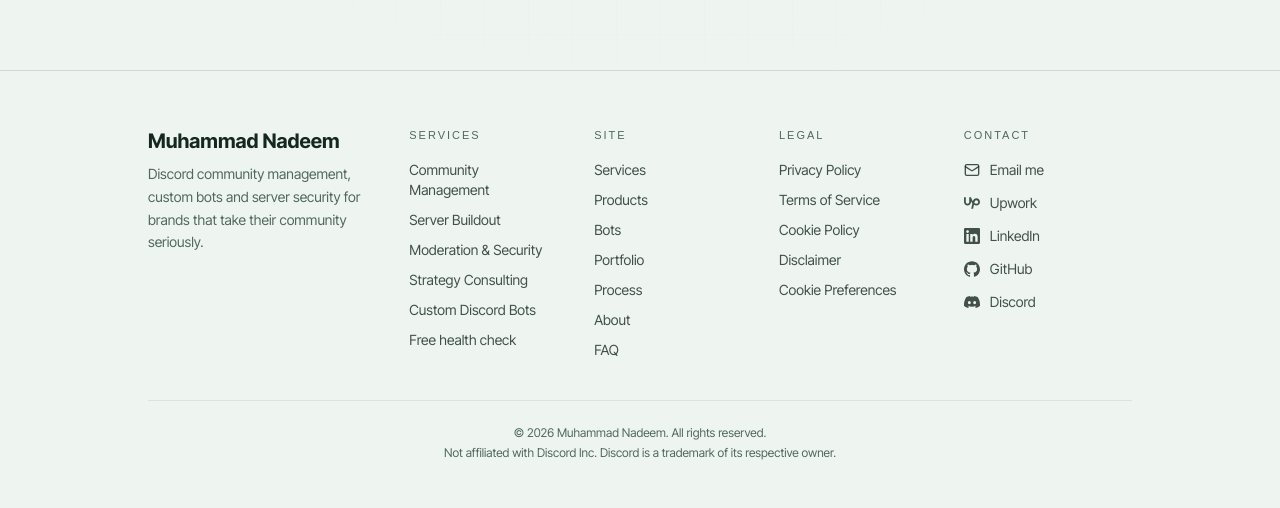
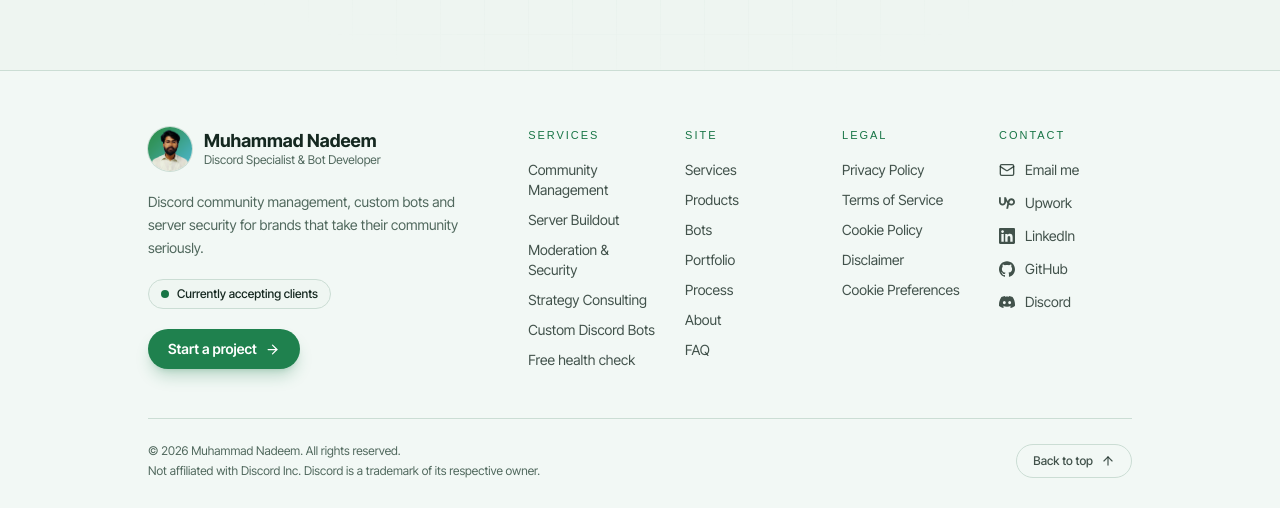
Before and after one commit to mdevvx/Muhammad-Nadeem-Portfolio, a Next.js app: page /health-check in a window 1280 px wide. Shown: the part 934-1442 px from the top of the page. Built offline with nearby package versions, Linux system fonts and the light colour scheme; no server answers; a web font is replaced by a local one.

Commit message:
style: redesign footer with brand block, availability pill, CTA and back-to-top

```diff
--- a/src/app/layout.tsx
+++ b/src/app/layout.tsx
@@ -48,7 +48,7 @@ export const viewport: Viewport = {
 };
 
 // Runs before paint so the saved theme is applied without a flash.
-const themeScript = `(function(){document.documentElement.classList.add("js");try{var t=localStorage.getItem("theme");if(t==="light"||t==="dark"){document.documentElement.setAttribute("data-theme",t)}}catch(e){}})();`;
+const themeScript = `(function(){document.documentElement.classList.add("js");try{var t=localStorage.getItem("theme-v2");if(t==="light"||t==="dark"){document.documentElement.setAttribute("data-theme",t)}}catch(e){}})();`;
 
 export default function RootLayout({ children }: { children: React.ReactNode }) {
   return (
--- a/src/components/Footer.tsx
+++ b/src/components/Footer.tsx
@@ -1,5 +1,6 @@
+import Image from "next/image";
 import Link from "next/link";
-import { Mail } from "lucide-react";
+import { ArrowRight, ArrowUp, Mail } from "lucide-react";
 import CookiePrefsButton from "./CookiePrefsButton";
 import { DiscordIcon, GitHubIcon, LinkedInIcon, UpworkIcon } from "./SocialIcons";
 import { links, nav, profile, services, botService } from "@/lib/site";
@@ -11,30 +12,59 @@ const socials = [
   { label: "Discord", href: links.discord, Icon: DiscordIcon },
 ].filter((s) => s.href);
 
-export default function Footer() {
-  return (
-    <footer className="border-t border-line px-4 pb-8 pt-14 print:hidden">
-      {/* Same outer width as the header pill (max-w-5xl, 16px gutters) so both edges line up. */}
-      <div className="mx-auto max-w-5xl px-5">
-      <div className="grid grid-cols-2 gap-x-8 gap-y-10 md:grid-cols-[1.5fr_1fr_1fr_1fr_1.1fr]">
-        <div className="col-span-2 md:col-span-1">
-          <p className="font-display text-xl font-bold">{profile.siteName}</p>
-          <p className="mt-2 max-w-xs text-sm leading-relaxed text-muted">
-            Discord community management, custom bots and server security for brands that take their community seriously.
-          </p>
-        </div>
-
-        <FooterCol title="Services" items={[...services.map((s) => ({ label: s.title, href: "/#services" })), { label: botService.title, href: "/#services" }, { label: "Free health check", href: "/health-check" }]} />
-        <FooterCol title="Site" items={nav.map((n) => ({ label: n.label, href: `/${n.href}` }))} />
-        <div className="min-w-0">
-          <p className="font-mono text-[11px] uppercase tracking-[0.18em] text-muted">Legal</p>
-          <ul className="mt-4 space-y-2.5 text-sm">
-            {[
+const legal = [
   { label: "Privacy Policy", href: "/privacy" },
   { label: "Terms of Service", href: "/terms" },
   { label: "Cookie Policy", href: "/cookies" },
   { label: "Disclaimer", href: "/disclaimer" },
-            ].map((l) => (
+];
+
+export default function Footer() {
+  return (
+    <footer className="border-t border-line bg-surface/50 print:hidden">
+      {/* Same width as the header pill (max-w-5xl) so the edges line up. */}
+      <div className="mx-auto max-w-5xl px-5 pb-8 pt-14">
+        <div className="grid gap-12 lg:grid-cols-[1.1fr_2fr]">
+          <div>
+            <div className="flex items-center gap-3">
+              <Image src="/avatar.jpg" alt="" width={44} height={44} className="h-11 w-11 rounded-full object-cover ring-1 ring-line" />
+              <div>
+                <p className="font-display text-lg font-bold leading-tight">{profile.siteName}</p>
+                <p className="text-xs text-muted">{profile.role}</p>
+              </div>
+            </div>
+            <p className="mt-5 max-w-xs text-sm leading-relaxed text-muted">
+              Discord community management, custom bots and server security for brands that take their community seriously.
+            </p>
+            <p className="mt-5 inline-flex items-center gap-2 rounded-full border border-line bg-bg/60 px-3 py-1.5 text-xs font-medium">
+              <span className="relative flex h-2 w-2" aria-hidden="true">
+                <span className="absolute inline-flex h-full w-full animate-ping rounded-full bg-accent opacity-60" />
+                <span className="relative inline-flex h-2 w-2 rounded-full bg-accent" />
+              </span>
+              Currently accepting clients
+            </p>
+            <div className="mt-5">
+              <Link href="/#contact" data-track="cta_start_project" data-track-label="footer" className="btn-primary px-5 py-2.5">
+                Start a project <ArrowRight size={15} />
+              </Link>
+            </div>
+          </div>
+
+          <div className="grid grid-cols-2 gap-x-6 gap-y-10 sm:grid-cols-4">
+            <Col
+              title="Services"
+              items={[
+                ...services.map((s) => ({ label: s.title, href: "/#services" })),
+                { label: botService.title, href: "/#services" },
+                { label: "Free health check", href: "/health-check" },
+              ]}
+            />
+            <Col title="Site" items={nav.map((n) => ({ label: n.label, href: `/${n.href}` }))} />
+
+            <div className="min-w-0">
+              <Heading>Legal</Heading>
+              <ul className="mt-4 space-y-2.5 text-sm">
+                {legal.map((l) => (
                   <li key={l.href}>
                     <Link href={l.href} className="text-fg/80 transition hover:text-accent">
                       {l.label}
@@ -46,8 +76,9 @@ export default function Footer() {
                 </li>
               </ul>
             </div>
+
             <div className="min-w-0">
-          <p className="font-mono text-[11px] uppercase tracking-[0.18em] text-muted">Contact</p>
+              <Heading>Contact</Heading>
               <ul className="mt-4 space-y-2.5 text-sm">
                 <li>
                   <ContactLink href={`mailto:${profile.email}`} label="Email me">
@@ -64,36 +95,41 @@ export default function Footer() {
               </ul>
             </div>
           </div>
+        </div>
 
-      <div className="mt-10 border-t border-line/60 pt-6 text-center text-xs text-muted">
-        <p>© {new Date().getFullYear()} {profile.name}. All rights reserved.</p>
+        <div className="mt-12 flex flex-col gap-3 border-t border-line pt-6 text-xs text-muted sm:flex-row sm:items-center sm:justify-between">
+          <div>
+            <p>
+              © {new Date().getFullYear()} {profile.name}. All rights reserved.
+            </p>
             <p className="mt-1">Not affiliated with Discord Inc. Discord is a trademark of its respective owner.</p>
+          </div>
+          <Link
+            href="/#top"
+            className="inline-flex w-fit items-center gap-2 rounded-full border border-line px-4 py-2 font-medium text-fg/80 transition hover:border-accent/60 hover:text-accent"
+          >
+            Back to top <ArrowUp size={14} aria-hidden="true" />
+          </Link>
         </div>
       </div>
     </footer>
   );
 }
 
-function FooterCol({ title, items }: { title: string; items: { label: string; href: string; external?: boolean }[] }) {
+function Heading({ children }: { children: React.ReactNode }) {
+  return <p className="font-mono text-[11px] uppercase tracking-[0.18em] text-accent">{children}</p>;
+}
+
+function Col({ title, items }: { title: string; items: { label: string; href: string }[] }) {
   return (
     <div className="min-w-0">
-      <p className="font-mono text-[11px] uppercase tracking-[0.18em] text-muted">{title}</p>
+      <Heading>{title}</Heading>
       <ul className="mt-4 space-y-2.5 text-sm">
         {items.map((i) => (
           <li key={i.label}>
-            {i.external || i.href.startsWith("mailto:") ? (
-              <a
-                href={i.href}
-                {...(i.external ? { target: "_blank", rel: "noopener noreferrer" } : {})}
-                className="text-fg/80 transition hover:text-accent"
-              >
-                {i.label}
-              </a>
-            ) : (
             <Link href={i.href} className="text-fg/80 transition hover:text-accent">
               {i.label}
             </Link>
-            )}
           </li>
         ))}
       </ul>
--- a/src/components/ThemeToggle.tsx
+++ b/src/components/ThemeToggle.tsx
@@ -18,7 +18,7 @@ export default function ThemeToggle() {
     setTheme(next);
     document.documentElement.setAttribute("data-theme", next);
     try {
-      localStorage.setItem("theme", next);
+      localStorage.setItem("theme-v2", next);
     } catch {
       /* storage can be blocked; the toggle still works for this visit */
     }
--- a/src/lib/legal.ts
+++ b/src/lib/legal.ts
@@ -152,7 +152,7 @@ export const legalDocs: Record<"privacy" | "terms" | "cookies" | "disclaimer", L
         heading: "Strictly necessary storage",
         paragraphs: ["These keep the site working and remember your choices. They do not need consent and cannot be switched off."],
         list: [
-          "theme: remembers whether you picked light or dark mode (local storage).",
+          "theme-v2: remembers whether you picked light or dark mode (local storage).",
           "cookie-consent: remembers your cookie choice so the banner does not keep appearing (local storage).",
           "health-check-progress: keeps your answers if you leave the health check halfway (local storage, stays on your device).",
         ],
```
Lines whose indentation alone changed are shown as unchanged.
